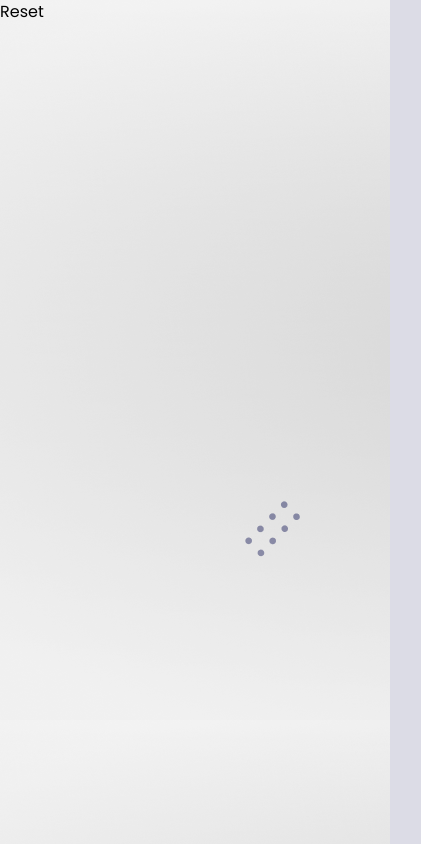
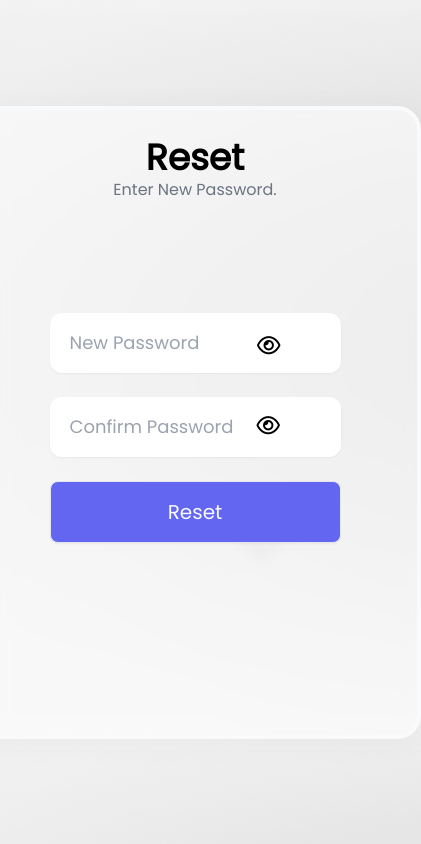
Before and after one commit to jamilahmed2/loginapp, a React (Create React App) app in the folder frontend/: page /reset in a window 390 px wide. Shown: the whole page, 421 px wide, since content can reach past the window. Built offline with nearby package versions, Linux system fonts and the light colour scheme.

Commit message:
password - reset - recovery

```diff
--- a/frontend/public/index.html
+++ b/frontend/public/index.html
@@ -11,6 +11,8 @@
     <link rel="apple-touch-icon" href="%PUBLIC_URL%/.png" />
     <link rel="manifest" href="%PUBLIC_URL%/manifest.json" />
     <title>React App</title>
+    <!-- fontsawesome -->
+    <script src="https://kit.fontawesome.com/bd27e5864b.js" crossorigin="anonymous"></script>
   </head>
   <body>
     <div id="root"></div>
--- a/frontend/src/App.css
+++ b/frontend/src/App.css
@@ -0,0 +1,55 @@
+.p-icon {
+    position: relative;
+    left: 18rem;
+    top: 3rem;
+    font-size: 1.3rem;
+}
+.p-icon-2{
+    position: relative;
+    left: 16.6rem;
+    top: 8rem;
+    font-size: 1.3rem;
+}
+
+@media only screen and (max-width:1200px) {
+    .p-icon {
+        position: relative;
+        left: 16rem;
+        top: 3rem;
+        font-size: 1.3rem;
+    }
+    .p-icon-2 {
+        position: relative;
+        left: 14.5rem;
+        top: 8rem;
+        font-size: 1.3rem;
+    }
+}
+@media only screen and (max-width:1024px) {
+    .p-icon {
+        position: relative;
+        left: 16rem;
+        top: 3rem;
+        font-size: 1.3rem;
+    }
+    .p-icon-2 {
+        position: relative;
+        left: 14.5rem;
+        top: 8rem;
+        font-size: 1.3rem;
+    }
+}
+@media only screen and (max-width:600px) {
+    .p-icon {
+        position: relative;
+        left: 16rem;
+        top: 3rem;
+        font-size: 1.3rem;
+    }
+    .p-icon-2 {
+        position: relative;
+        left: 14.5rem;
+        top: 8rem;
+        font-size: 1.3rem;
+    }
+}
--- a/frontend/src/components/Password.js
+++ b/frontend/src/components/Password.js
@@ -1,7 +1,71 @@
-import React from 'react'
+import React, { useState } from 'react'
+import { Link } from 'react-router-dom'
+import avatar from '../assests/profile.png'
+import styles from '../styles/Username.module.css'
+import { Toaster } from 'react-hot-toast'
+// <!-- ========== Using Formik To acces form data ========== -->
+import { useFormik } from 'formik'
+import { passwordValidate } from '../helper/Validate'
+// <!-- ========== --- ========== -->
 
 export const Password = () => {
+  const [passType, setPassType] = useState("password");
+  const [showPassword, setShowPassword] = useState("");
+
+  const handleShowPassword = () => {
+    if (passType === "password") {
+      setPassType("text")
+      return;
+    }
+    setPassType("password")
+  };
+
+
+  const formik = useFormik({
+    initialValues: {
+      password: '',
+    },
+    validate: passwordValidate,
+    validateOnBlur: false,
+    validateOnChange: false,
+    onSubmit: async values => {
+      console.log(values)
+    }
+  })
+
   return (
-    <div>Password</div>
+    <>
+      <div className="container mx-auto">
+
+        <Toaster position="top-center" reverseOrder={false}></Toaster>
+
+        <div className='flex  justify-center items-center h-screen'>
+          <div className={styles.glass}>
+
+            <div className="title flex flex-col items-center">
+              <h4 className='text-4xl font-bold'>Password</h4>
+              <span className=' text-center text-gray-500'>
+                Enter Your Password.
+              </span>
+            </div>
+
+            <form className="py-1" onSubmit={formik.handleSubmit}>
+              <div className='profile flex justify-center py-4'>
+                <img src={avatar} className={styles.profile_img} alt="avatar" />
+              </div>
+              <span className='p-icon'><i class="fa-regular fa-eye" style={{ cursor: "pointer" }} onClick={handleShowPassword}></i></span>
+              <div className="textbox flex flex-col items-center gap-6">
+                <input type={passType} value={showPassword} {...formik.getFieldProps('password')} className={styles.textbox} placeholder='Password' />
+                <button type='submit' className={styles.btn}>Log In</button>
+              </div>
+
+              <div className="text-center py-4">
+                <span className='text-grey-500'>Forget Password?<Link className='text-red-500' to='/recovery'>Recover Now!</Link></span>
+              </div>
+            </form>
+          </div>
+        </div>
+      </div >
+    </>
   )
 }
--- a/frontend/src/components/Recovery.js
+++ b/frontend/src/components/Recovery.js
@@ -1,7 +1,40 @@
 import React from 'react'
+import styles from '../styles/Username.module.css'
+import { Toaster } from 'react-hot-toast'
 
 export const Recovery = () => {
+
+
+
   return (
-    <div>Recovery</div>
+    <>
+      <div className="container mx-auto">
+
+        <Toaster position="top-center" reverseOrder={false}></Toaster>
+
+        <div className='flex  justify-center items-center h-screen'>
+          <div className={styles.glass}>
+
+            <div className="title flex flex-col items-center">
+              <h4 className='text-4xl font-bold'>Recovery</h4>
+              <span className=' text-center text-gray-500'>
+                Enter 6 digits OTP to recover password.
+              </span>
+            </div>
+
+            <form className="pt-20" >
+              <div className="textbox flex flex-col items-center gap-6">
+                <input type="text" className={styles.textbox} placeholder='OTP' />
+                <button type='submit' className={styles.btn}>Recover</button>
+              </div>
+
+              <div className="text-center py-4">
+                <span className='text-grey-500'>Can't Recive OTP? <button className='text-red-500'>Resend</button></span>
+              </div>
+            </form>
+          </div>
+        </div>
+      </div >
+    </>
   )
 }
--- a/frontend/src/components/Reset.js
+++ b/frontend/src/components/Reset.js
@@ -1,7 +1,67 @@
-import React from 'react'
+import React, { useState } from 'react'
+import { Link } from 'react-router-dom'
+import avatar from '../assests/profile.png'
+import styles from '../styles/Username.module.css'
+import { Toaster } from 'react-hot-toast'
+// <!-- ========== Using Formik To acces form data ========== -->
+import { useFormik } from 'formik'
+import { resetPasswordValidation } from '../helper/Validate'
+// <!-- ========== --- ========== -->
 
 export const Reset = () => {
+  const [passType, setPassType] = useState("password");
+  const [showPassword, setShowPassword] = useState("");
+
+  const handleShowPassword = () => {
+    if (passType === "password") {
+      setPassType("text")
+      return;
+    }
+    setPassType("password")
+  };
+
+
+  const formik = useFormik({
+    initialValues: {
+      password: '',
+      confirm_pwd: '',
+    },
+    validate: resetPasswordValidation,
+    validateOnBlur: false,
+    validateOnChange: false,
+    onSubmit: async values => {
+      console.log(values)
+    }
+  })
+
   return (
-    <div>Reset</div>
+    <>
+      <div className="container mx-auto">
+
+        <Toaster position="top-center" reverseOrder={false}></Toaster>
+
+        <div className='flex  justify-center items-center h-screen'>
+          <div className={styles.glass}>
+
+            <div className="title flex flex-col items-center">
+              <h4 className='text-4xl font-bold'>Reset</h4>
+              <span className=' text-center text-gray-500'>
+                Enter New Password.
+              </span>
+            </div>
+
+            <form className="pt-20" onSubmit={formik.handleSubmit}>
+              <span className='p-icon'><i class="fa-regular fa-eye" style={{ cursor: "pointer" }} onClick={handleShowPassword}></i></span>
+              <span className='p-icon-2'><i class="fa-regular fa-eye" style={{ cursor: "pointer" }} onClick={handleShowPassword}></i></span>
+              <div className="textbox flex flex-col items-center gap-6">
+                <input type={passType} value={showPassword} {...formik.getFieldProps('password')} className={styles.textbox} placeholder='New Password' />
+                <input type={passType} value={showPassword} {...formik.getFieldProps('confirm_pwd')} className={styles.textbox} placeholder='Confirm Password' />
+                <button type='submit' className={styles.btn}>Reset</button>
+              </div>
+            </form>
+          </div>
+        </div>
+      </div >
+    </>
   )
 }
--- a/frontend/src/components/Username.js
+++ b/frontend/src/components/Username.js
@@ -31,9 +31,9 @@ export const Username = () => {
                 <div className={styles.glass}>
 
                     <div className="title flex flex-col items-center">
-                        <h4 className='text-4xl font-bold'>Hello!</h4>
+                        <h4 className='text-4xl font-bold'>Username</h4>
                         <span className=' text-center text-gray-500'>
-                            Explore More by connecting with us.
+                            Enter Your username.
                         </span>
                     </div>
 
--- a/frontend/src/helper/Validate.js
+++ b/frontend/src/helper/Validate.js
@@ -1,14 +1,13 @@
 import { toast } from "react-hot-toast";
 
-// -----> Validate Login Page Username <-----
+// -----> Validate  Username <-----
 export async function usernameValidate(values) {
     const errors = usernameVerify({}, values)
 
     return errors
 }
 
-// -----> Validate Username <-----
-function usernameVerify(error = [], values) {
+function usernameVerify(error = {}, values) {
     if (!values.username) {
         error.username = toast.error("Username Required!")
     } else if (values.username.includes(" ")) {
@@ -17,3 +16,36 @@ function usernameVerify(error = [], values) {
 
     return error;
 }
+
+// -----> Validate  Password <-----
+export async function passwordValidate(values) {
+    const errors = passwordVerify({}, values)
+
+    return errors
+}
+
+function passwordVerify(error = {}, values) {
+
+    const specialChars = /[`@#$%^&*()_+\-=/[\]{};':"\\|,.<>\/?~]/;
+
+    if (!values.password) {
+        error.password = toast.error("Password Required!")
+    } else if (values.password.includes(" ")) {
+        error.password = toast.error("Invalid Password")
+    } else if (values.password.length < 8) {
+        error.password = toast.error("Password must be at least 8 characters!")
+    } else if (!specialChars.test(values.password)) {
+        error.password = toast.error("Password must have special characters!")
+    }
+
+    return error;
+}
+
+// -----> Validate  Password <-----
+export async function resetPasswordValidation(values) {
+    const errors = passwordVerify({}, values)
+    if (values.password !== values.confirm_pwd) {
+        errors.exist = toast.error("Password not matched")
+    }
+    return errors
+}
--- a/frontend/src/styles/Username.module.css
+++ b/frontend/src/styles/Username.module.css
@@ -4,7 +4,7 @@
     box-shadow: 0 4px 30px #4747470b;
     backdrop-filter: blur(7.1px);
     border: 1px solid rgba(255, 255, 255, 0.3);
-    @apply border-4 border-gray-50 shrink-0 h-3/4 w-[30%] rounded-3xl py-20 px-7 min-w-max;
+    @apply border-4 border-gray-50 shrink-0 h-3/4 w-[30%] rounded-3xl py-7 px-7 min-w-max;
 }
 
 .profile_img{
```
